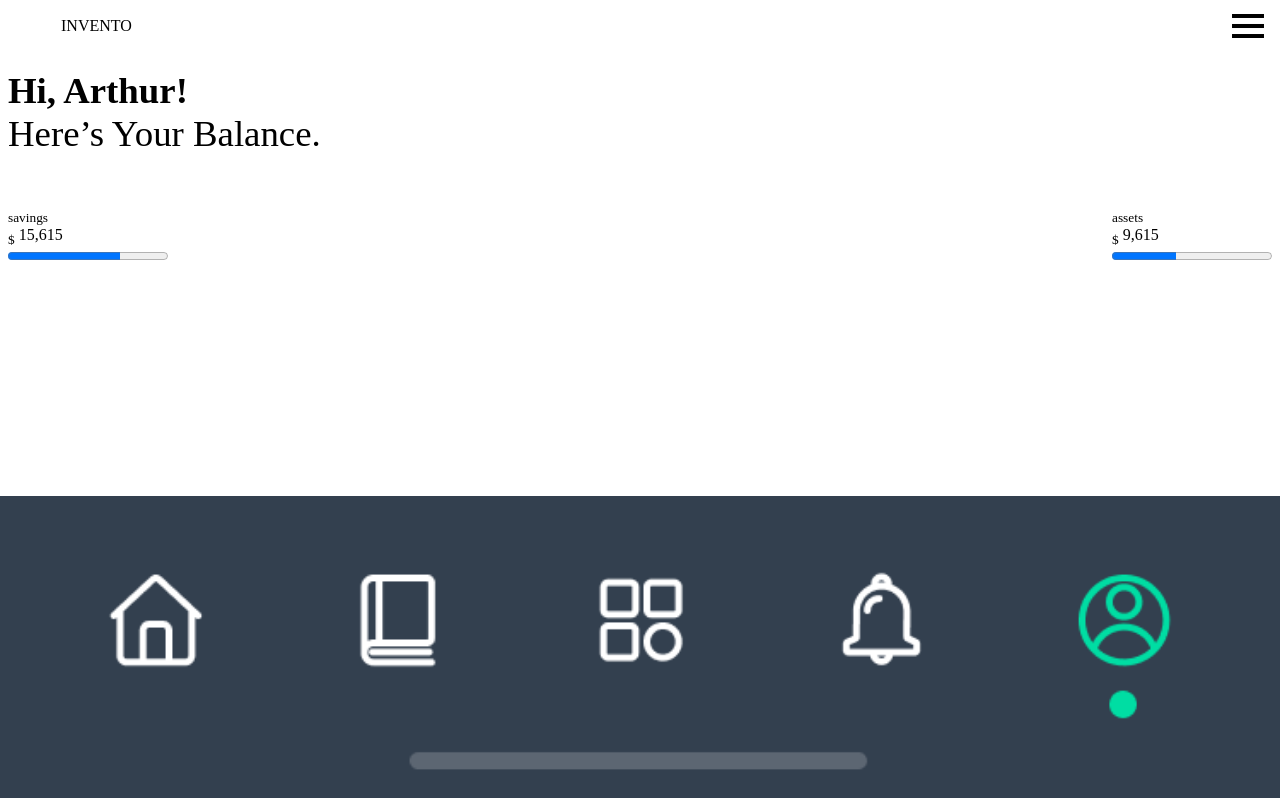
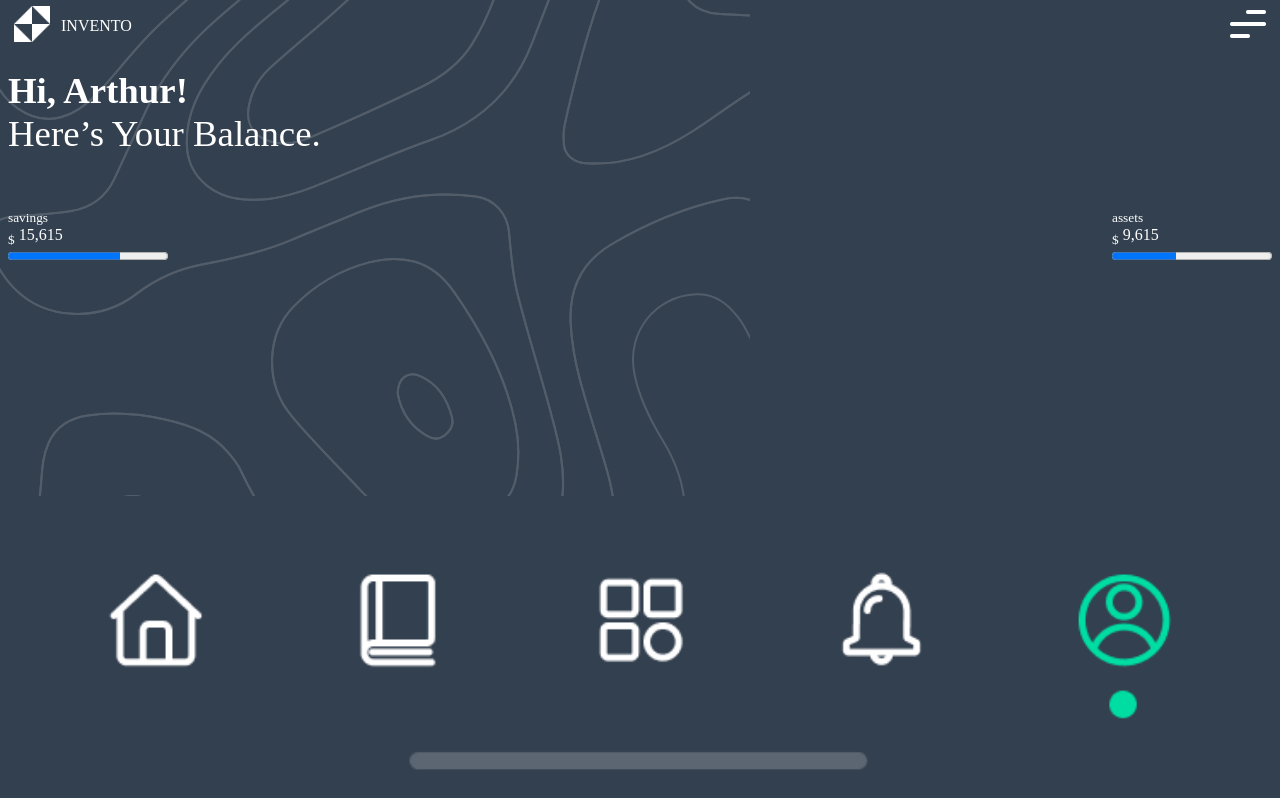
Before and after one commit to VeronicaRuizBautista/virtualWallet, a plain HTML site: page index.html in a window 1280 px wide. Shown: the top 798 px of the page. Drawn offline with nearby package versions, Linux system fonts and the light colour scheme; a web font is replaced by a local one.

Commit message:
feat: :sparkles: Se agrego el fondo
se agrego el fondo de la pagina web

```diff
--- a/css/style.css
+++ b/css/style.css
@@ -4,12 +4,16 @@
     padding: 0;
     box-sizing: border-box;
     font-family: "SF-Pro-Text-Regular";
+    color: var(--color-blanco);
 }
 body{
-    background: var(--color-blanco);
+    background: var(--color-gris);
+}
+.banner {
+    position: absolute;
 }
 .banner img{
-    position: absolute;
+    width: 100%;
 }
 .header{
     width: 100%;
@@ -30,13 +34,12 @@ body{
     width: 3em;
 }
 .logo__titulo{
-    color: var(--color-ternario);
+    color: var(--color-blanco);
     font-family: "SF-Pro-Text-Bold";
     text-transform: uppercase;
 }
-.header__menu i{
-    font-size: 3em;
-    color: var(--color-ternario);
+.header__menu {
+    width: 3em;
 }
 .titulo__card{
     display: flex;
@@ -48,7 +51,7 @@ body{
 .titulo__card h2,
 .titulo__card p{
     font-size: 2.3em;
-    color: var(--color-ternario);
+    color: var(--color-blanco);
     text-transform: capitalize;
 }
 .titulo__card h2{
--- a/index.html
+++ b/index.html
@@ -9,7 +9,7 @@
 </head>
 <body>
     <div class="banner">
-        <img src="storage/img/banner.png" alt="">
+        <img src="storage/img/banner.svg" alt="">
     </div>
     <header class="header">
         <div class="header__logo">
@@ -19,7 +19,7 @@
             <div class="logo__titulo">invento</div>
         </div>
         <div class="header__menu">
-            <i class='bx bx-menu'></i>
+            <img src="storage/img/menu.png" alt="">
         </div>
     </header>
     <main class="main">
```
Also changed, not shown: storage/img/banner.svg (renamed from storage/img/banner.png).
